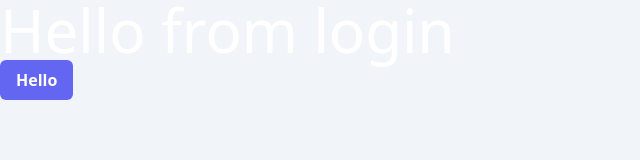
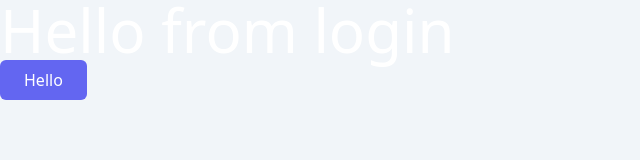
Before and after one commit to SrUltraLord/financr, a Next.js app: page /login in a window 1280 px wide. Shown: the top 160 px of the page, without its empty margins (0-640 px from the left). Built offline with nearby package versions, Linux system fonts and the light colour scheme.

Commit message:
feat(button): added new variant and improved responsive.

```diff
--- a/src/components/ui/button.tsx
+++ b/src/components/ui/button.tsx
@@ -2,7 +2,9 @@ import * as React from 'react'
 import { clsx } from 'clsx'
 import { type VariantProps, cva } from 'class-variance-authority'
 
-const buttonStyles = cva('rounded-md font-bold text-center transition-all', {
+const buttonStyles = cva(
+  'inline-flex items-center justify-center rounded-md text-center transition-all cursor-default',
+  {
     variants: {
       variant: {
         default: clsx([
@@ -15,23 +17,28 @@ const buttonStyles = cva('rounded-md font-bold text-center transition-all', {
           'hover:bg-slate-300',
           'active:bg-slate-400',
         ]),
-      ghost: clsx([
+        outline: clsx([
           'border-brand border-2 text-brand',
-        'hover:bg-gray-50 hover:shadow-md hover:shadow-indigo-500/50',
+          'hover:bg-gray-50 hover:shadow hover:shadow-indigo-500/50',
           'active:bg-gray-100',
         ]),
+        ghost: clsx(['bg-none', 'hover:bg-gray-50', 'active:bg-gray-100']),
       },
       size: {
-      default: 'px-4 py-2',
-      sm: '',
-      lg: '',
+        lg: 'h-11 px-6 md:px-8 py-3 text-lg',
+        default: 'h-10 px-4 md:px-6 py-2 text-base',
+        sm: 'h-9 px-2 md:px-4 py-1 text-sm',
+      },
+      fullWidth: {
+        true: 'w-full',
       },
     },
     defaultVariants: {
       variant: 'default',
       size: 'default',
     },
-})
+  },
+)
 
 export interface ButtonProps
   extends React.ButtonHTMLAttributes<HTMLButtonElement>,
```
Lines whose indentation alone changed are shown as unchanged.
